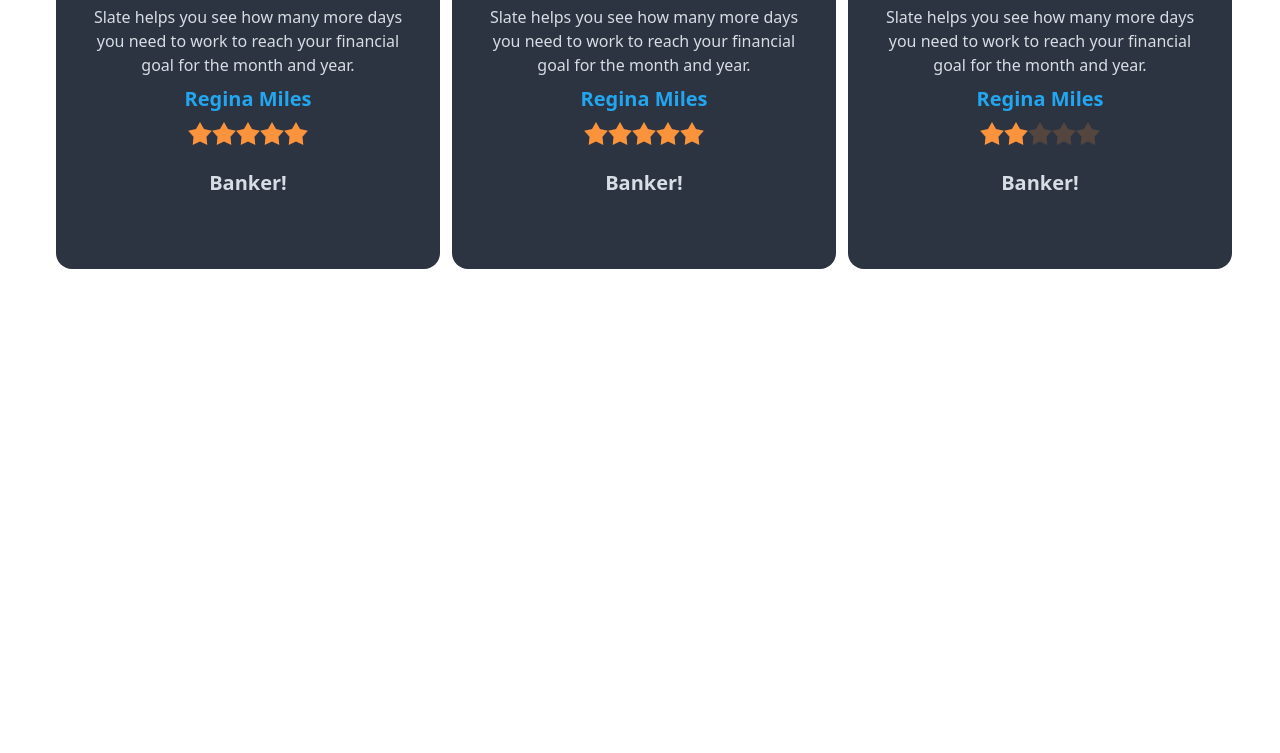
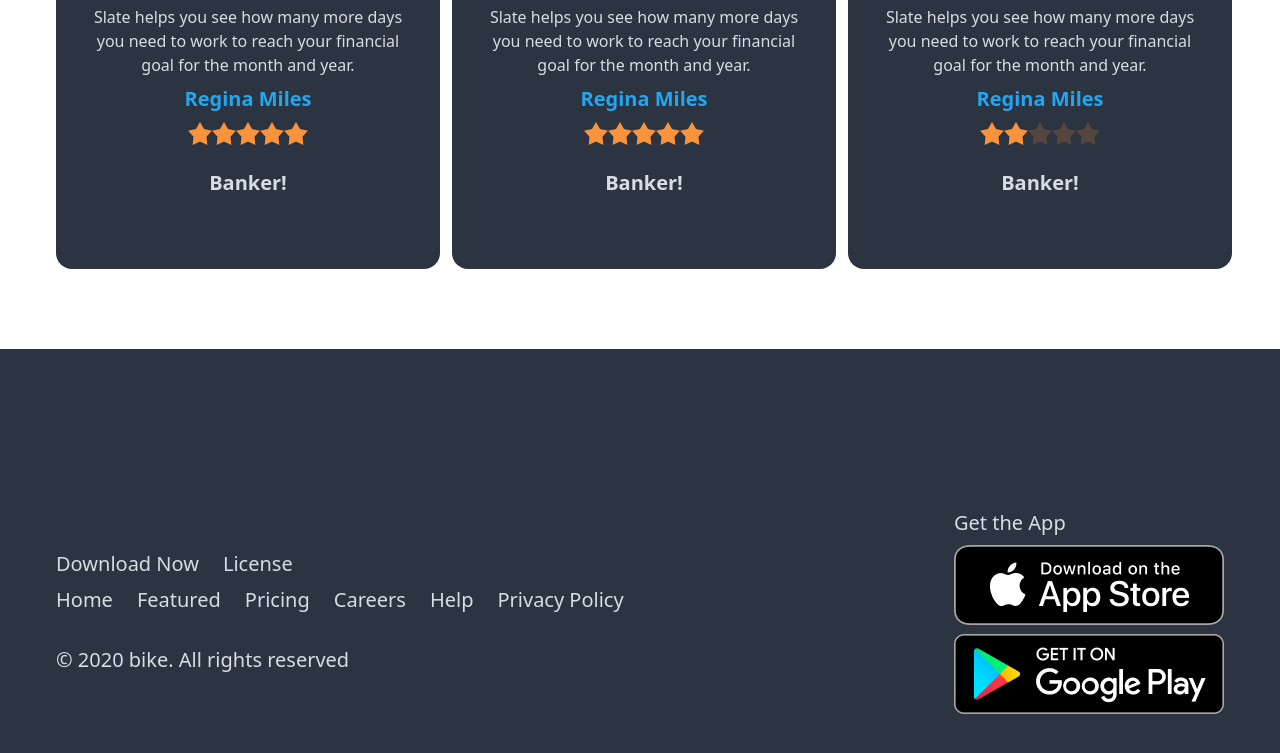
Before and after one commit to sajjadsadiq/Bike-Ghor-TailwindCSS, a plain HTML site: page index.html in a window 1280 px wide. Shown: the part 2769-3522 px from the top of the page. Before the commit the page ends 3038 px from the top, so only its background shows below. Drawn offline with nearby package versions, Linux system fonts and the light colour scheme.

Commit message:
footer section completed

```diff
--- a/index.html
+++ b/index.html
@@ -15,8 +15,8 @@
     <!-- Title Tags -->
     <title>Bike Ghor</title>
   </head>
-  <body class="md:px-14">
-    <header>
+  <body>
+    <header class="md:px-14">
       <nav class="mb-6">
         <div class="navbar bg-base-100">
           <div class="flex-1">
@@ -211,7 +211,7 @@
         </div>
       </div>
     </header>
-    <main>
+    <main class="md:px-14">
       <section class="fetured-bikes py-28">
         <div class="featured-bikes-content text-center">
           <h2 class="md:text-5xl text-2xl font-semibold">
@@ -446,6 +446,31 @@
         </div>
       </div>
     </main>
-    <footer></footer>
+    <footer
+      class="flex md:flex-row flex-col items-center justify-between footer md:px-14 px-12 py-40 bg-neutral text-neutral-content mt-20 text-xl"
+    >
+      <div class="footer-left">
+        <div class="flex gap-6">
+          <p>Download Now</p>
+          <p>License</p>
+        </div>
+        <div class="flex gap-6">
+          <p>Home</p>
+          <p>Featured</p>
+          <p>Pricing</p>
+          <p>Careers</p>
+          <p>Help</p>
+          <p>Privacy Policy</p>
+        </div>
+        <div class="mt-6">
+          <p>© 2020 bike. All rights reserved</p>
+        </div>
+      </div>
+      <div class="footer-right">
+        <p>Get the App</p>
+        <img src="./assets/images/others/ios.png" alt="" />
+        <img src="./assets/images/others/android.png" alt="" />
+      </div>
+    </footer>
   </body>
 </html>
```
